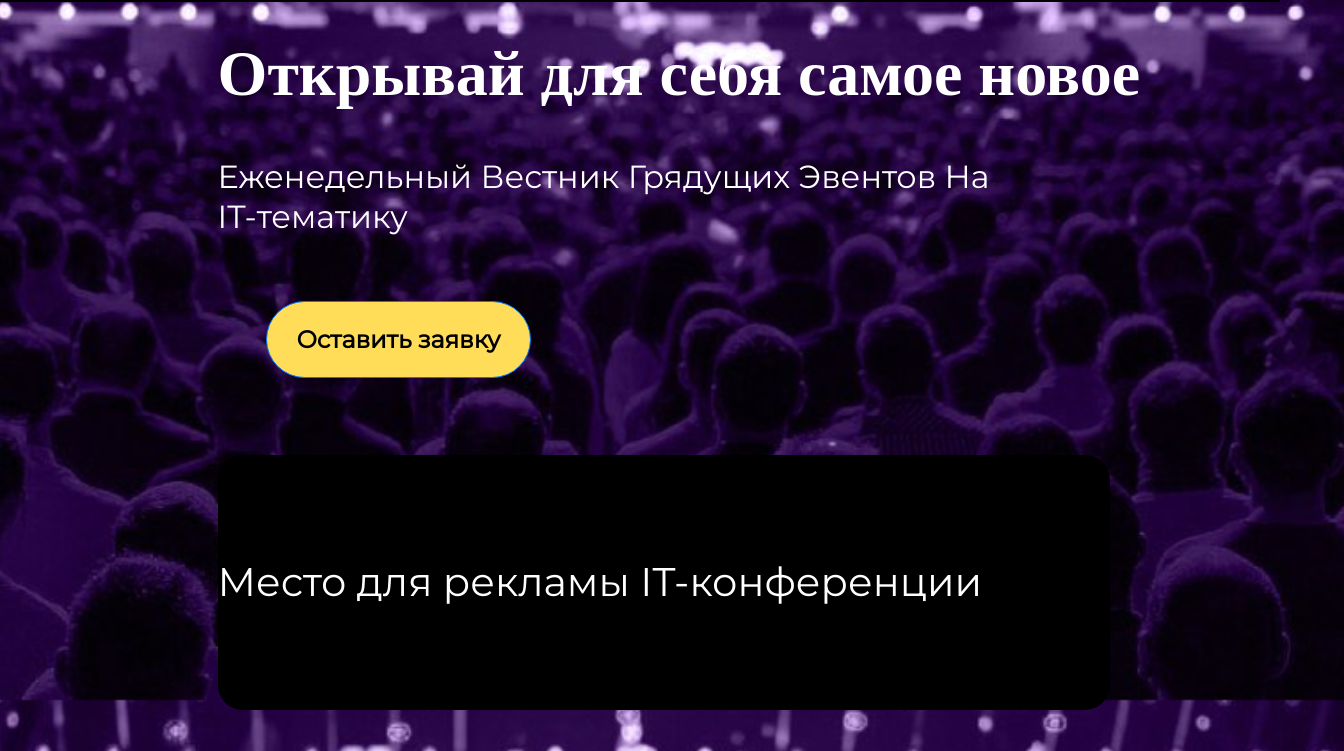
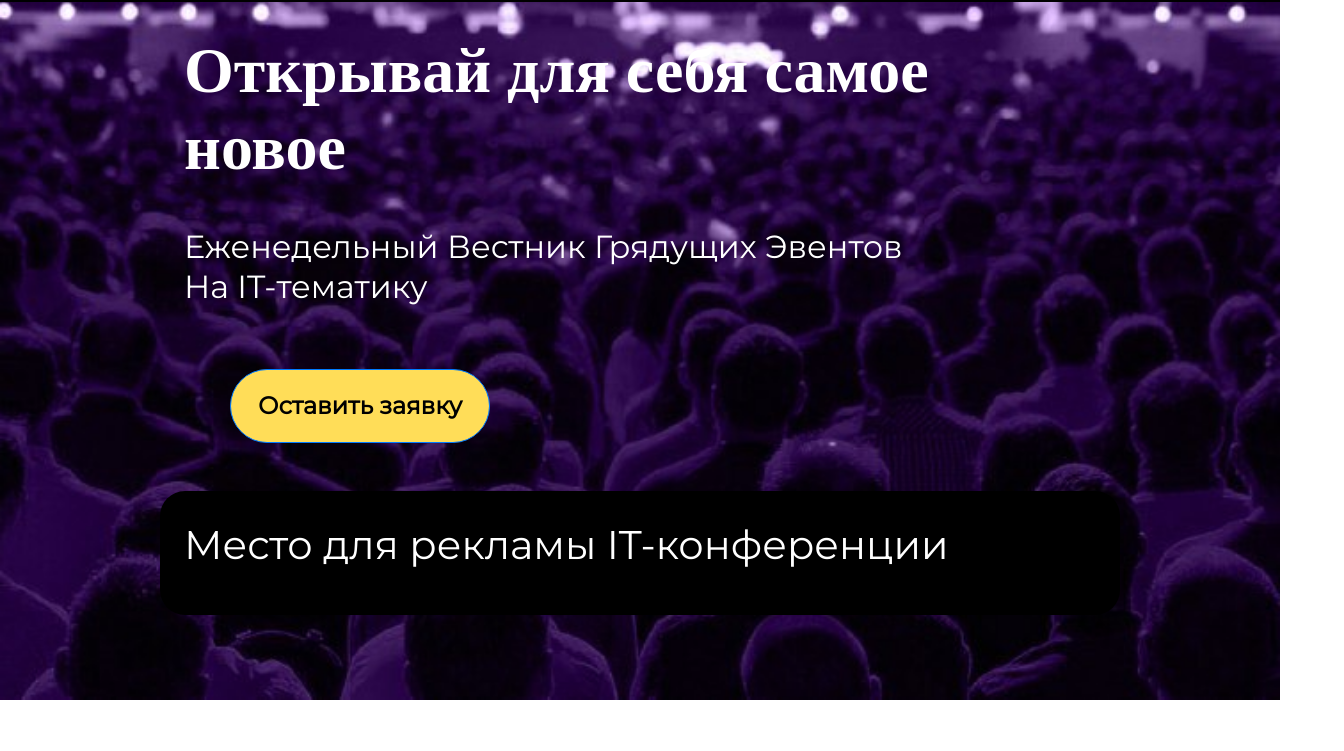
Before and after one commit to ChainsAre2Tight/evgenie_static, a plain HTML site: page index.html in a window 1280 px wide. Shown: the part 100-851 px from the top of the page, 1344 px wide, since content can reach past the window. After the commit the page ends 800 px from the top, so only its background shows below. Drawn offline with nearby package versions, Linux system fonts and the light colour scheme.

Commit message:
changes to #ad block styles

```diff
--- a/css/styles.css
+++ b/css/styles.css
@@ -29,14 +29,13 @@ nav a {
 }
 
 #main {
-    width: 100%;
     height: 100%;
     margin-top: 10vh;
+    margin-inline: 5vh;
     display: flex;
     justify-content: center;
     align-items: center;
     /*flex-direction: column;*/
-    margin-inline: 5vw;
 }
 
 #main div {
@@ -77,15 +76,17 @@ nav a {
     line-height: 5vh;
 }
 
+#Реклама {
+    background-color: black;
+    margin-block: 30px;
+    margin-inline: 30px;
+    padding-block: 20px;
+    padding-inline: 20px;
+    border-radius: 25px !important;
+}
 
 #Реклама p {
-    /*font-size: 40px;*/
     font-size: 5vh;
-    background-color: black;
-    padding-block: 10%;
-    padding-inline: 5%;
-    margin-right: 10vh;
-    border-radius: 25px !important;
 }
 
 #Заявка {
```
